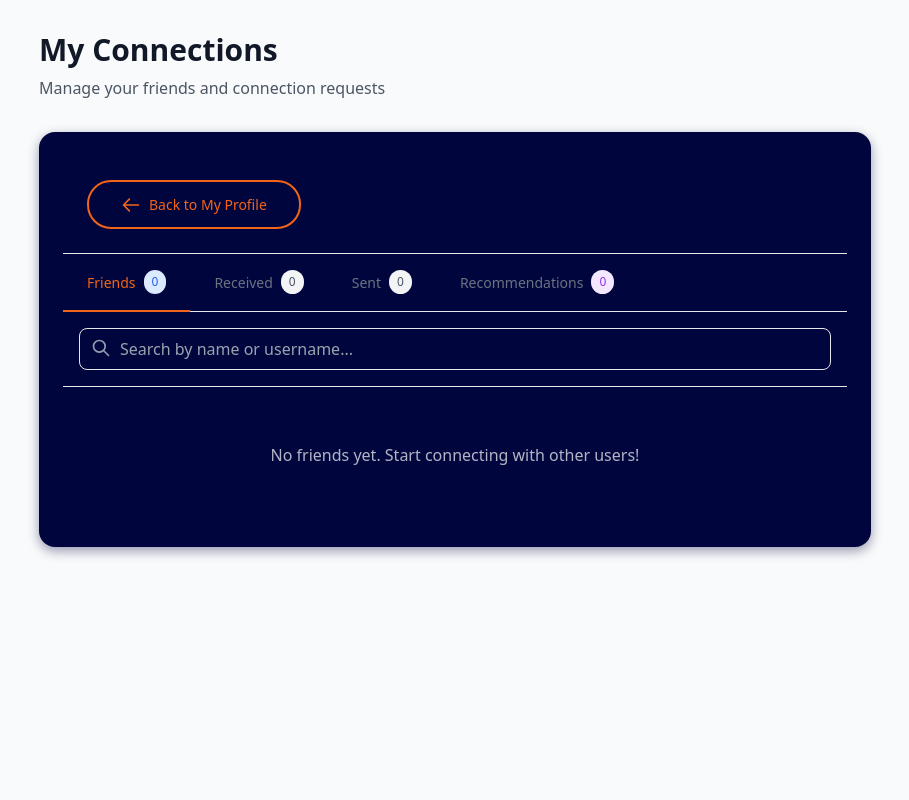
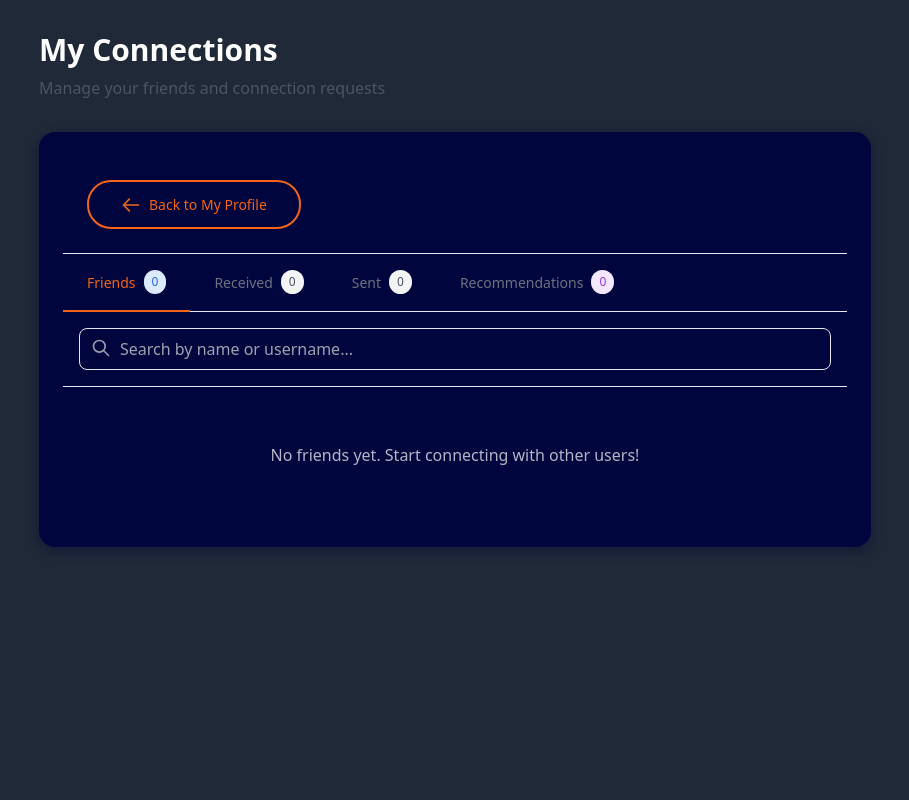
Before and after one commit to pbp-kelompok-e5/sigma-app, a Django app: page /partner-matching/connections/ in a window 1280 px wide. Shown: the part 65-865 px from the top of the page, without its empty margins (185-1094 px from the left). Run offline with Django 5.2, Linux system fonts and the light colour scheme; the visitor is signed in with stand-in values (Sample User, id 1); data comes from the database, SQL or seed files in the repository; data that the repository does not hold is empty; some libraries are stand-ins or nearby versions.

Commit message:
feat: update background and text colors for consistency

```diff
--- a/partner_matching/templates/partner_matching/browse.html
+++ b/partner_matching/templates/partner_matching/browse.html
@@ -7,7 +7,6 @@
 <style>
     .browse-page {
         min-height: 100vh;
-        background: linear-gradient(135deg, #f8fafc 0%, #e2e8f0 100%);
         padding: 48px 0;
     }
 
@@ -19,7 +18,7 @@
     .page-title {
         font-size: 3rem;
         font-weight: 700;
-        color: var(--deep-sea);
+        color: white;
         margin-bottom: 16px;
         letter-spacing: -0.02em;
     }
--- a/partner_matching/templates/partner_matching/connections.html
+++ b/partner_matching/templates/partner_matching/connections.html
@@ -496,12 +496,12 @@
 {% endblock %}
 
 {% block content %}
-<div class="min-h-screen bg-gray-50 py-8">
+<div class="min-h-screen py-8">
     <div class="max-w-4xl mx-auto px-4 sm:px-6 lg:px-8">
 
         <!-- Header -->
         <div class="mb-8">
-            <h1 class="text-3xl font-bold text-gray-900 mb-2">
+            <h1 class="text-3xl font-bold text-white mb-2">
                 {% if is_own_connections %}
                     My Connections
                 {% else %}
--- a/partner_matching/templates/partner_matching/user_profile_detail.html
+++ b/partner_matching/templates/partner_matching/user_profile_detail.html
@@ -401,7 +401,7 @@
 {% endblock %}
 
 {% block content %}
-<div class="min-h-screen bg-gray-50 py-8">
+<div class="min-h-screen py-8">
     <div class="max-w-4xl mx-auto px-4 sm:px-6 lg:px-8">
 
         <!-- Button Back Conditional -->
```
